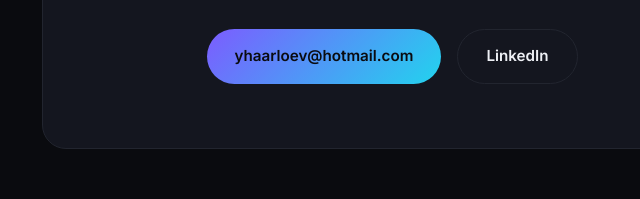
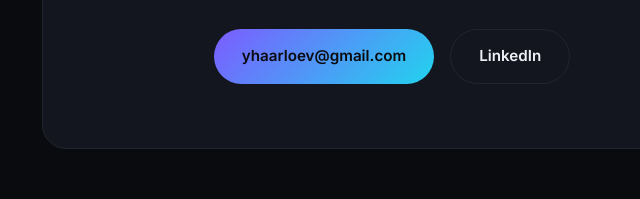
Before and after one commit to yhaarloev-dev-design/Agentic-AI, a plain HTML site: page index.html in a window 1280 px wide. Shown: the part 4916-5115 px from the top of the page, 248-888 px from the left. Drawn offline with Linux system fonts and the light colour scheme.

Commit message:
Add files via upload

```diff
--- a/index.html
+++ b/index.html
@@ -402,7 +402,7 @@
     <h2>Let's talk about what AI can do for your team</h2>
     <p>Have a workflow you'd like automated, or want to see more of my work? Reach out.</p>
     <div class="hero-actions">
-      <a href="mailto:yhaarloev@hotmail.com" class="btn btn-primary">yhaarloev@hotmail.com</a>
+      <a href="mailto:yhaarloev@gmail.com" class="btn btn-primary">yhaarloev@gmail.com</a>
       <a href="https://www.linkedin.com/in/yvonne-haarloev/" class="btn btn-ghost" target="_blank" rel="noopener">LinkedIn</a>
     </div>
   </div>
```
